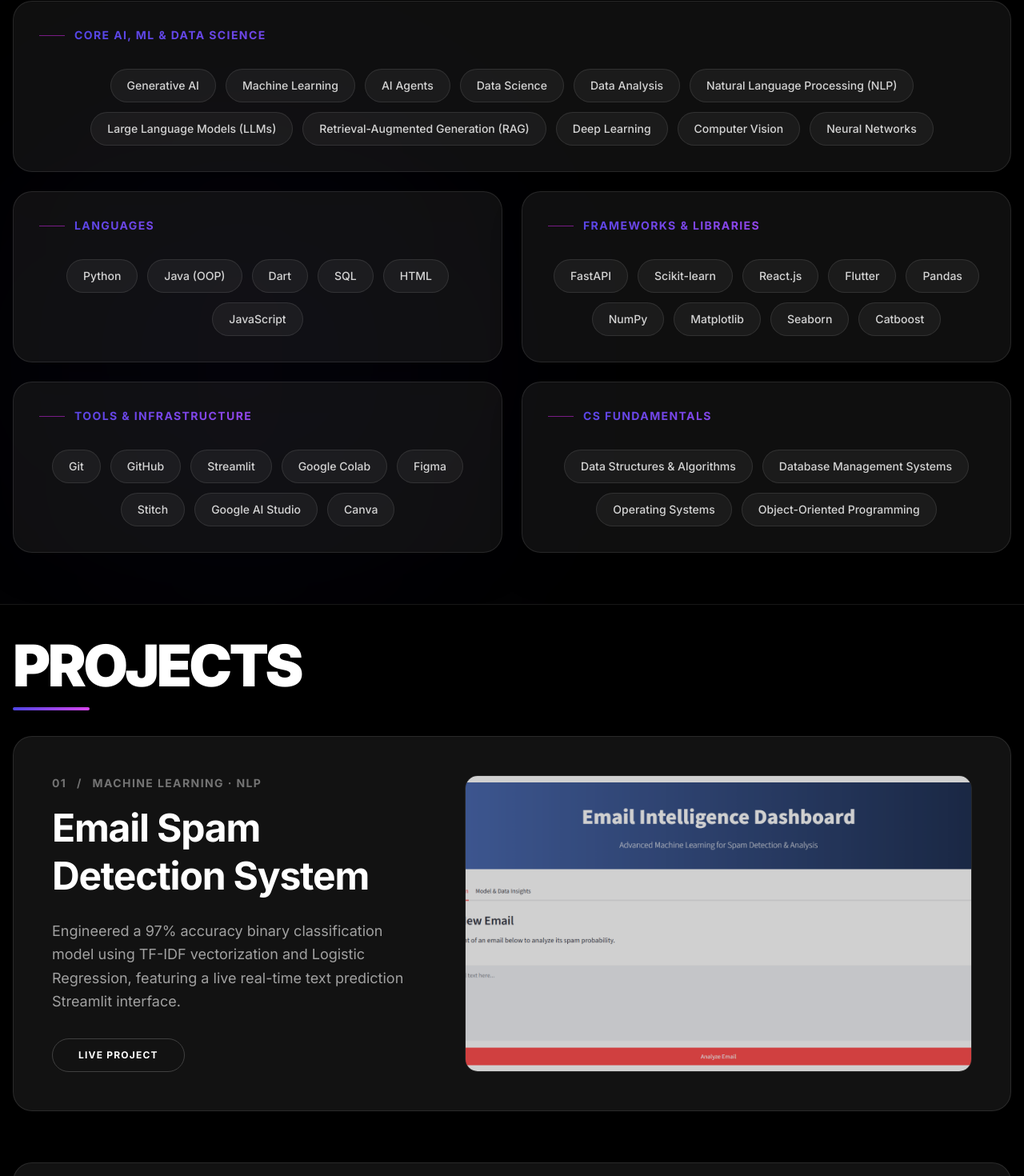
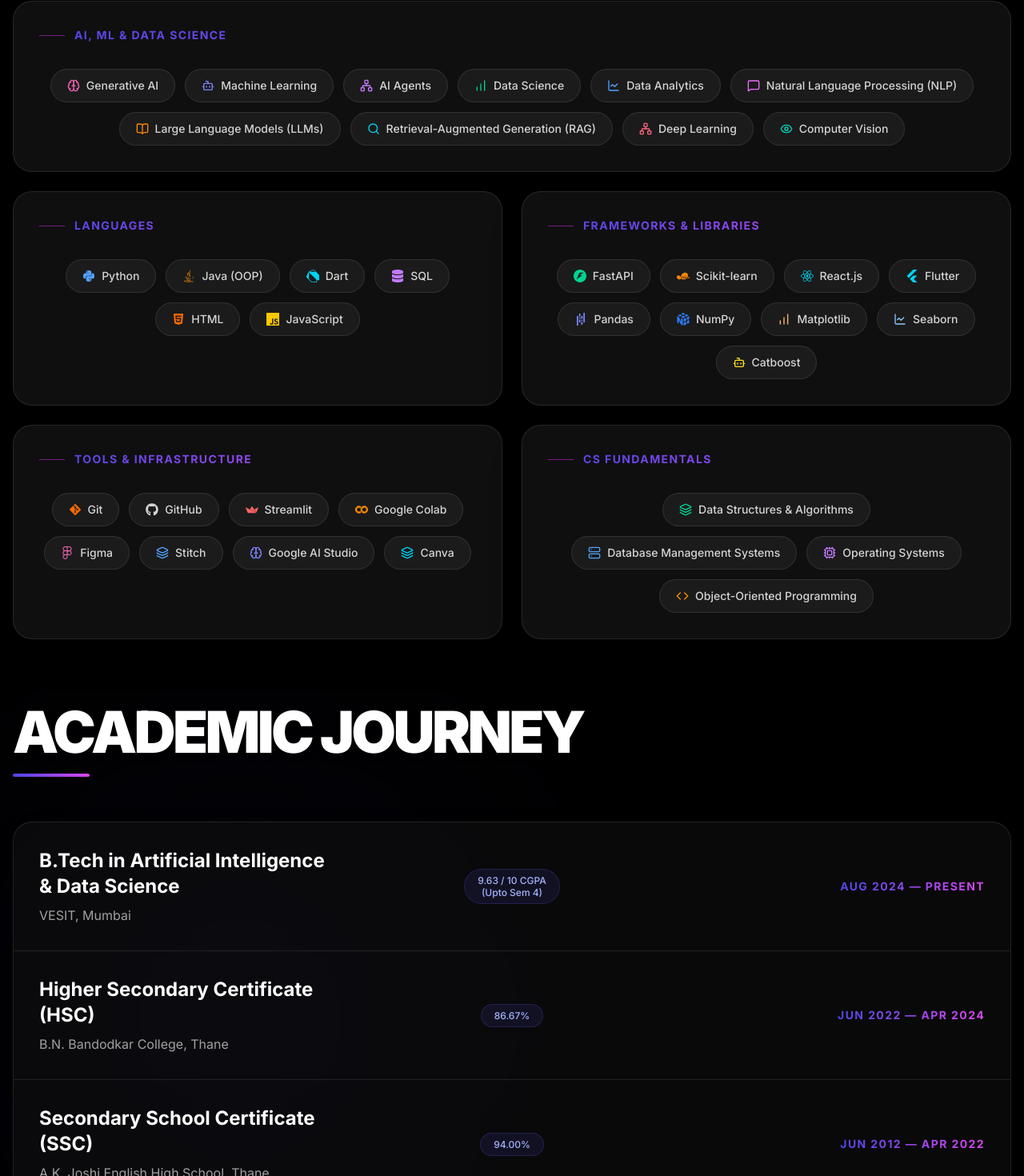
Before and after one commit to harshalnnpednekar/Harshal-Pednekar-Portfolio, a React (Vite) app: page / in a window 1280 px wide. Shown: the part 2385-3855 px from the top of the page at 80% size. Built offline with nearby package versions, Linux system fonts and the light colour scheme.

Commit message:
Added Education Details and Iconography

```diff
--- a/package.json
+++ b/package.json
@@ -15,7 +15,8 @@
     "@tailwindcss/vite": "^4.3.0",
     "lucide-react": "^1.17.0",
     "react": "^19.2.6",
-    "react-dom": "^19.2.6"
+    "react-dom": "^19.2.6",
+    "react-icons": "^5.7.0"
   },
   "devDependencies": {
     "@eslint/js": "^10.0.1",
--- a/src/components/About.jsx
+++ b/src/components/About.jsx
@@ -1,25 +1,70 @@
+import { Brain, Bot, Network, BarChart, LineChart, MessageSquare, BookOpen, Search, Eye, Server, Cpu, Layers, Code } from 'lucide-react';
+import { FaPython, FaJava, FaReact, FaHtml5, FaGitAlt, FaGithub, FaFigma, FaDatabase } from 'react-icons/fa';
+import { SiJavascript, SiDart, SiFlutter, SiPandas, SiNumpy, SiFastapi, SiScikitlearn, SiStreamlit, SiGooglecolab } from 'react-icons/si';
 
 export default function About() {
   const skills = [
     {
-      category: "CORE AI, ML & DATA SCIENCE",
-      items: ["Generative AI", "Machine Learning", "AI Agents", "Data Science", "Data Analysis", "Natural Language Processing (NLP)", "Large Language Models (LLMs)", "Retrieval-Augmented Generation (RAG)", "Deep Learning", "Computer Vision", "Neural Networks"],
+      category: "AI, ML & DATA SCIENCE",
+      items: [
+        { name: "Generative AI", icon: <Brain size={16} className="text-pink-400" /> },
+        { name: "Machine Learning", icon: <Bot size={16} className="text-indigo-400" /> },
+        { name: "AI Agents", icon: <Network size={16} className="text-purple-400" /> },
+        { name: "Data Science", icon: <BarChart size={16} className="text-emerald-400" /> },
+        { name: "Data Analytics", icon: <LineChart size={16} className="text-blue-400" /> },
+        { name: "Natural Language Processing (NLP)", icon: <MessageSquare size={16} className="text-fuchsia-400" /> },
+        { name: "Large Language Models (LLMs)", icon: <BookOpen size={16} className="text-orange-400" /> },
+        { name: "Retrieval-Augmented Generation (RAG)", icon: <Search size={16} className="text-cyan-400" /> },
+        { name: "Deep Learning", icon: <Network size={16} className="text-rose-400" /> },
+        { name: "Computer Vision", icon: <Eye size={16} className="text-teal-400" /> }
+      ],
     },
     {
       category: "LANGUAGES",
-      items: ["Python", "Java (OOP)", "Dart", "SQL", "HTML", "JavaScript"],
+      items: [
+        { name: "Python", icon: <FaPython size={16} className="text-blue-400" /> },
+        { name: "Java (OOP)", icon: <FaJava size={16} className="text-orange-400" /> },
+        { name: "Dart", icon: <SiDart size={16} className="text-cyan-400" /> },
+        { name: "SQL", icon: <FaDatabase size={16} className="text-purple-400" /> },
+        { name: "HTML", icon: <FaHtml5 size={16} className="text-orange-500" /> },
+        { name: "JavaScript", icon: <SiJavascript size={16} className="text-yellow-400" /> }
+      ],
     },
     {
       category: "FRAMEWORKS & LIBRARIES",
-      items: ["FastAPI", "Scikit-learn", "React.js", "Flutter", "Pandas", "NumPy", "Matplotlib", "Seaborn", "Catboost"],
+      items: [
+        { name: "FastAPI", icon: <SiFastapi size={16} className="text-emerald-400" /> },
+        { name: "Scikit-learn", icon: <SiScikitlearn size={16} className="text-orange-400" /> },
+        { name: "React.js", icon: <FaReact size={16} className="text-cyan-400" /> },
+        { name: "Flutter", icon: <SiFlutter size={16} className="text-cyan-400" /> },
+        { name: "Pandas", icon: <SiPandas size={16} className="text-indigo-400" /> },
+        { name: "NumPy", icon: <SiNumpy size={16} className="text-blue-500" /> },
+        { name: "Matplotlib", icon: <BarChart size={16} className="text-orange-300" /> },
+        { name: "Seaborn", icon: <LineChart size={16} className="text-blue-300" /> },
+        { name: "Catboost", icon: <Bot size={16} className="text-yellow-300" /> }
+      ],
     },
     {
       category: "TOOLS & INFRASTRUCTURE",
-      items: ["Git", "GitHub", "Streamlit", "Google Colab", "Figma", "Stitch", "Google AI Studio", "Canva"],
+      items: [
+        { name: "Git", icon: <FaGitAlt size={16} className="text-orange-500" /> },
+        { name: "GitHub", icon: <FaGithub size={16} /> },
+        { name: "Streamlit", icon: <SiStreamlit size={16} className="text-red-400" /> },
+        { name: "Google Colab", icon: <SiGooglecolab size={16} className="text-orange-400" /> },
+        { name: "Figma", icon: <FaFigma size={16} className="text-pink-400" /> },
+        { name: "Stitch", icon: <Layers size={16} className="text-blue-400" /> },
+        { name: "Google AI Studio", icon: <Brain size={16} className="text-indigo-400" /> },
+        { name: "Canva", icon: <Layers size={16} className="text-cyan-400" /> }
+      ],
     },
     {
       category: "CS FUNDAMENTALS",
-      items: ["Data Structures & Algorithms", "Database Management Systems", "Operating Systems", "Object-Oriented Programming"],
+      items: [
+        { name: "Data Structures & Algorithms", icon: <Layers size={16} className="text-emerald-400" /> },
+        { name: "Database Management Systems", icon: <Server size={16} className="text-blue-400" /> },
+        { name: "Operating Systems", icon: <Cpu size={16} className="text-purple-400" /> },
+        { name: "Object-Oriented Programming", icon: <Code size={16} className="text-orange-400" /> }
+      ],
     },
   ];
 
@@ -76,8 +121,8 @@
                         className="group/sem relative flex flex-col items-center justify-center py-4 bg-black/40 border border-white/5 rounded-2xl hover:bg-white/5 hover:border-white/20 transition-all duration-300 overflow-hidden shadow-inner"
                         style={{ animation: `fadeInUp 0.6s ease-out ${item.delay} both` }}
                       >
-                         <div className="text-[10px] text-neutral-500 font-bold uppercase tracking-widest mb-1 group-hover/sem:text-white transition-colors">{item.sem}</div>
-                         <div className="text-xl md:text-2xl font-black text-white">{item.score}</div>
+                        <div className="text-[10px] text-neutral-500 font-bold uppercase tracking-widest mb-1 group-hover/sem:text-white transition-colors">{item.sem}</div>
+                        <div className="text-xl md:text-2xl font-black text-white">{item.score}</div>
                       </div>
                     ))}
                   </div>
@@ -235,12 +280,76 @@
                     {skillGroup.items.map((skill, i) => (
                       <div
                         key={i}
-                        className="text-center flex items-center justify-center px-5 py-2.5 bg-white/5 border border-white/10 rounded-full text-xs md:text-sm font-medium text-neutral-300 hover:text-white hover:bg-white/20 hover:border-white/30 hover:scale-105 hover:-translate-y-1 hover:shadow-[0_4px_20px_rgba(255,255,255,0.15)] transition-all duration-300 cursor-default"
+                        className="text-center flex items-center justify-center gap-2 px-5 py-2.5 bg-white/5 border border-white/10 rounded-full text-xs md:text-sm font-medium text-neutral-300 hover:text-white hover:bg-white/20 hover:border-white/30 hover:scale-105 hover:-translate-y-1 hover:shadow-[0_4px_20px_rgba(255,255,255,0.15)] transition-all duration-300 cursor-default"
                       >
-                        {skill}
+                        {skill.icon}
+                        <span>{skill.name}</span>
                       </div>
                     ))}
                   </div>
+                </div>
+              </div>
+            ))}
+          </div>
+        </div>
+
+        {/* Academic Journey Segment */}
+        <div id="education" className="flex flex-col gap-10" style={{ animation: 'fadeInUp 0.8s ease-out 1.0s both' }}>
+
+          {/* Header */}
+          <div className="flex flex-col gap-4 mb-4">
+            <h2 className="font-sans text-5xl md:text-7xl font-black tracking-tighter text-primary uppercase drop-shadow-lg">
+              ACADEMIC JOURNEY
+            </h2>
+            <div className="w-24 h-1 bg-gradient-accent rounded-full"></div>
+          </div>
+
+          {/* Timeline List */}
+          <div className="flex flex-col border border-white/10 rounded-3xl overflow-hidden bg-neutral-900/40 backdrop-blur-md shadow-2xl">
+            {[
+              {
+                degree: "B.Tech in Artificial Intelligence & Data Science",
+                institution: "VESIT, Mumbai",
+                score: "9.63 / 10 CGPA\n(Upto Sem 4)",
+                timeline: "Aug 2024 — Present"
+              },
+              {
+                degree: "Higher Secondary Certificate (HSC)",
+                institution: "B.N. Bandodkar College, Thane",
+                score: "86.67%",
+                timeline: "Jun 2022 — Apr 2024"
+              },
+              {
+                degree: "Secondary School Certificate (SSC)",
+                institution: "A.K. Joshi English High School, Thane",
+                score: "94.00%",
+                timeline: "Jun 2012 — Apr 2022"
+              }
+            ].map((edu, idx) => (
+              <div
+                key={idx}
+                className="group relative p-6 md:p-8 border-b border-white/10 last:border-b-0 hover:bg-white/[0.04] transition-all duration-300 flex flex-col md:flex-row md:items-center justify-between gap-4 md:gap-8"
+              >
+                {/* Column 1: Degree & Institution */}
+                <div className="flex flex-col gap-2 flex-1 min-w-[200px] md:max-w-[45%]">
+                  <h3 className="text-xl md:text-2xl font-bold text-white group-hover:text-fuchsia-400 transition-colors">
+                    {edu.degree}
+                  </h3>
+                  <p className="text-sm md:text-base text-neutral-400">{edu.institution}</p>
+                </div>
+
+                {/* Column 2: Score / Marks */}
+                <div className="flex-1 flex justify-start md:justify-center min-w-[120px]">
+                  <span className="inline-flex items-center px-4 py-1.5 rounded-full text-xs font-medium bg-indigo-500/10 text-indigo-300 border border-indigo-500/20 whitespace-pre-line text-center leading-tight">
+                    {edu.score}
+                  </span>
+                </div>
+
+                {/* Column 3: Timeline */}
+                <div className="flex-1 flex justify-start md:justify-end min-w-[150px]">
+                  <span className="text-sm font-bold tracking-widest text-transparent bg-clip-text bg-gradient-accent uppercase whitespace-nowrap">
+                    {edu.timeline}
+                  </span>
                 </div>
               </div>
             ))}
```
Also changed, not shown: 1 other file (tests, documents, lock files or other folders).
